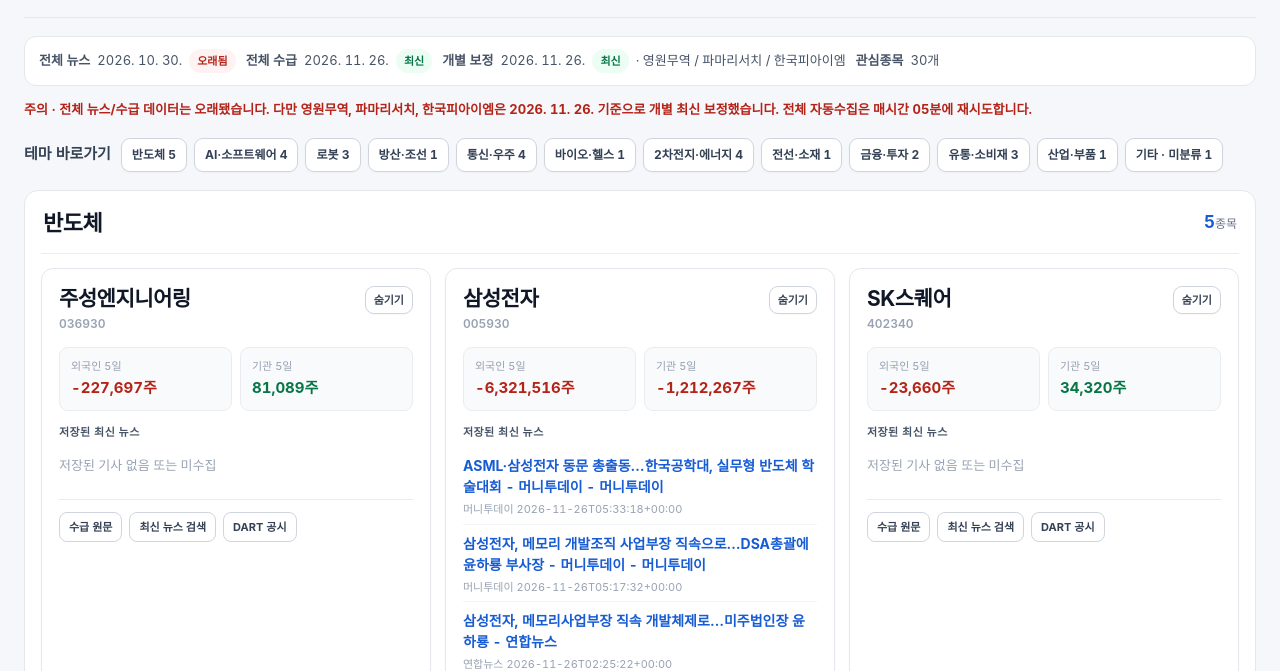
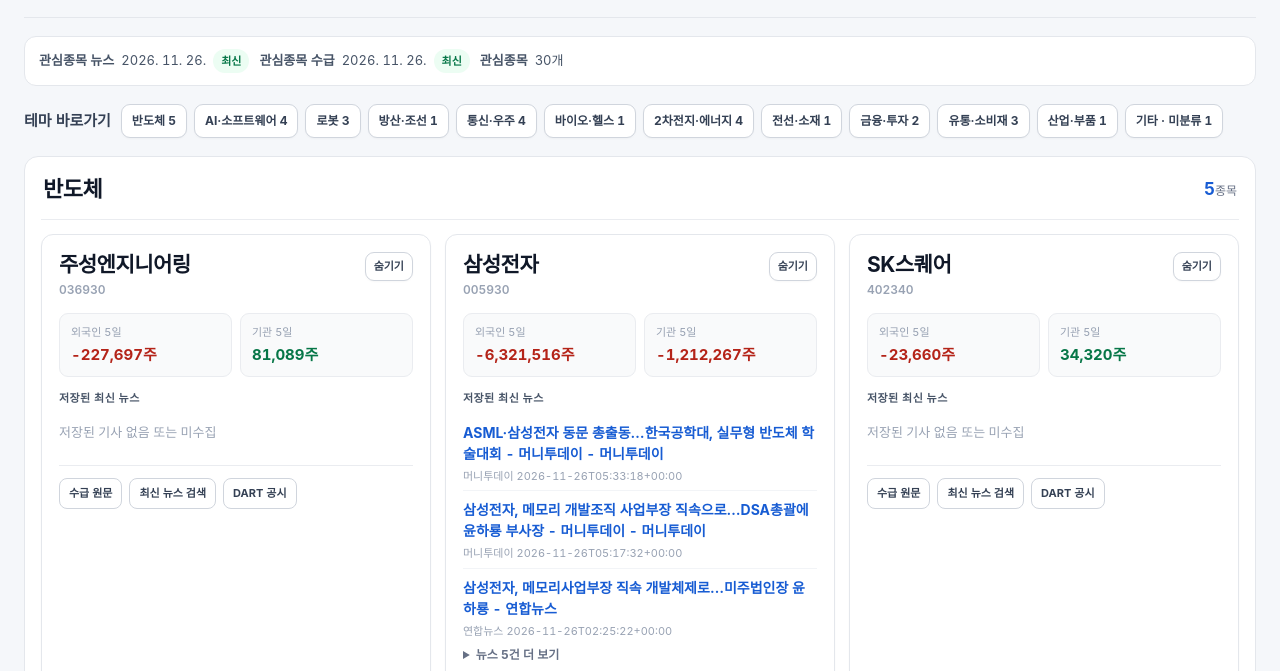
Before and after one commit to gptjyp-ops/JYP-COWRK, a plain HTML site: page stock-miner.html in a window 1280 px wide. Shown: the part 129-800 px from the top of the page. Drawn offline with nearby package versions, Linux system fonts and the light colour scheme; a web font is replaced by a local one.

Commit message:
stock miner: show current hourly watch data timestamps

```diff
--- a/stock-miner.html
+++ b/stock-miner.html
@@ -1417,21 +1417,25 @@ if('serviceWorker'in navigator)window.addEventListener('load',()=>navigator.serv
   return n.stocks?.[String(stock.code)]?.news||[];
  }
  function renderStatus(){
-  const ns=freshness(n.generated_at),fs=freshness(f.generated_at);
+  const newsAt=n.watch_generated_at||n.watch_checked_at||n.generated_at;
+  const flowAt=f.generated_at;
+  const ns=freshness(newsAt),fs=freshness(flowAt);
   const manualNewsAt=n.manual_updated_at||null,manualFlowAt=f.manual_updated_at||null;
-  const manualCodes=[...new Set([...(n.manual_updated_codes||[]),...(f.manual_updated_codes||[])])];
+  const rawManualCodes=[...new Set([...(n.manual_updated_codes||[]),...(f.manual_updated_codes||[])])];
+  const manualAt=[manualNewsAt,manualFlowAt].filter(Boolean).sort().pop()||null;
+  const latestFull=[newsAt,flowAt].filter(Boolean).sort().pop()||null;
+  const manualCodes=manualAt&&latestFull&&new Date(manualAt)>new Date(latestFull)?rawManualCodes:[];
   const manualNames=manualCodes.map(code=>list.find(x=>String(x.code)===String(code))?.name||code);
-  const manualAt=[manualNewsAt,manualFlowAt].filter(Boolean).sort().pop()||null;
   const manualState=freshness(manualAt);
   el('nfStatusBar').innerHTML=
-   '<span class="nfStatusItem"><b>전체 뉴스</b> '+shortDate(n.generated_at)+' <span class="nfState '+ns.cls+'">'+ns.label+'</span></span>'+
-   '<span class="nfStatusItem"><b>전체 수급</b> '+shortDate(f.generated_at)+' <span class="nfState '+fs.cls+'">'+fs.label+'</span></span>'+
+   '<span class="nfStatusItem"><b>관심종목 뉴스</b> '+shortDate(newsAt)+' <span class="nfState '+ns.cls+'">'+ns.label+'</span></span>'+
+   '<span class="nfStatusItem"><b>관심종목 수급</b> '+shortDate(flowAt)+' <span class="nfState '+fs.cls+'">'+fs.label+'</span></span>'+
    (manualCodes.length?'<span class="nfStatusItem"><b>개별 보정</b> '+shortDate(manualAt)+' <span class="nfState '+manualState.cls+'">'+manualState.label+'</span> · '+escapeHtml(manualNames.join(' / '))+'</span>':'')+
    '<span class="nfStatusItem"><b>관심종목</b> '+list.length+'개</span>';
   const stale=ns.cls==='old'||fs.cls==='old';
   el('nfNotice').hidden=!stale;
   el('nfNotice').textContent=stale
-   ?('주의 · 전체 뉴스/수급 데이터는 오래됐습니다.'+(manualCodes.length?' 다만 '+manualNames.join(', ')+'은 '+shortDate(manualAt)+' 기준으로 개별 최신 보정했습니다.':'')+' 전체 자동수집은 매시간 05분에 재시도합니다.')
+   ?('주의 · 관심종목 뉴스/수급 데이터가 오래됐습니다.'+(manualCodes.length?' 다만 '+manualNames.join(', ')+'은 '+shortDate(manualAt)+' 기준으로 개별 최신 보정했습니다.':'')+' 전체 자동수집은 매시간 05분에 재시도합니다.')
    :'';
  }
  function cardHtml(stock){
```
